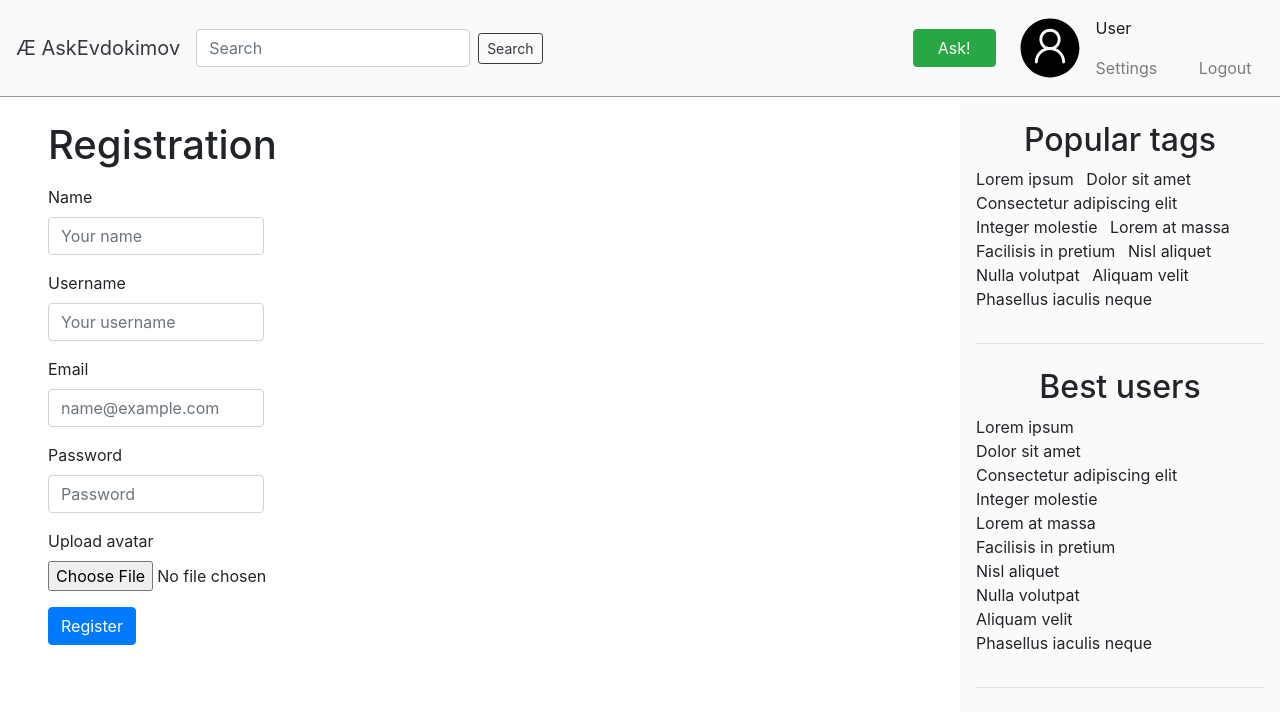
After one commit to Arugaf/TP-Web, a Django app: page /reg in a window 1280 px wide. The commit adds this page. Shown: the top 727 px of the page. Run offline with Django 3.2, Linux system fonts and the light colour scheme; some libraries are stand-ins or nearby versions.

Commit message:
reg page

```diff
--- a/ask_evdokimov/urls.py
+++ b/ask_evdokimov/urls.py
@@ -6,5 +6,6 @@ urlpatterns = [
     path('1', views.question, name="question"),
     path('tag', views.tag, name="tag"),
     path('ask', views.ask_question, name="ask_question"),
-    path('login', views.login, name="login")
+    path('login', views.login, name="login"),
+    path('reg', views.registration, name="registration")
 ]
--- a/ask_evdokimov/views.py
+++ b/ask_evdokimov/views.py
@@ -19,3 +19,7 @@ def ask_question(request):
 
 def login(request):
     return render(request, 'login.html')
+
+
+def registration(request):
+    return render(request, 'registration.html')
--- /dev/null
+++ b/templates/registration.html
@@ -0,0 +1,53 @@
+{% extends 'include/base.html' %}
+
+{% block content %}
+
+    <!-- Title -->
+    <p class="h1 mb-3">
+        Registration
+    </p>
+
+    <form>
+
+        <!-- Name -->
+        <div class="form-group">
+            <label for="name">Name</label>
+            <input class="form-control col-7 col-sm-6 col-md-5 col-lg-4 col-xl-3" type="text" placeholder="Your name"
+                   id="name"/>
+        </div>
+
+        <!-- Nickname -->
+        <div class="form-group">
+            <label for="username">Username</label>
+            <input class="form-control col-7 col-sm-6 col-md-5 col-lg-4 col-xl-3" type="text"
+                   placeholder="Your username" id="username"/>
+        </div>
+
+        <!-- Email -->
+        <div class="form-group">
+            <label for="email">Email</label>
+            <input type="email" class="form-control col-7 col-sm-6 col-md-5 col-lg-4 col-xl-3" id="email"
+                   placeholder="name@example.com">
+        </div>
+
+        <!-- Password -->
+        <div class="form-group">
+            <label for="Password">Password</label>
+            <input type="password" class="form-control col-7 col-sm-6 col-md-5 col-lg-4 col-xl-3" id="Password"
+                   placeholder="Password">
+        </div>
+
+        <!-- Avatar upload -->
+        <div class="form-group">
+            <label for="avatar">Upload avatar</label>
+            <input type="file" class="form-control-file" id="avatar">
+        </div>
+
+        <!-- Register button -->
+        <div class="form-group">
+            <button type="submit" class="btn btn-primary">Register</button>
+        </div>
+
+    </form>
+
+{% endblock %}
```
Also changed, not shown: templates/ask_question.html (+6 -6 lines), templates/login.html (+8 -6 lines).
